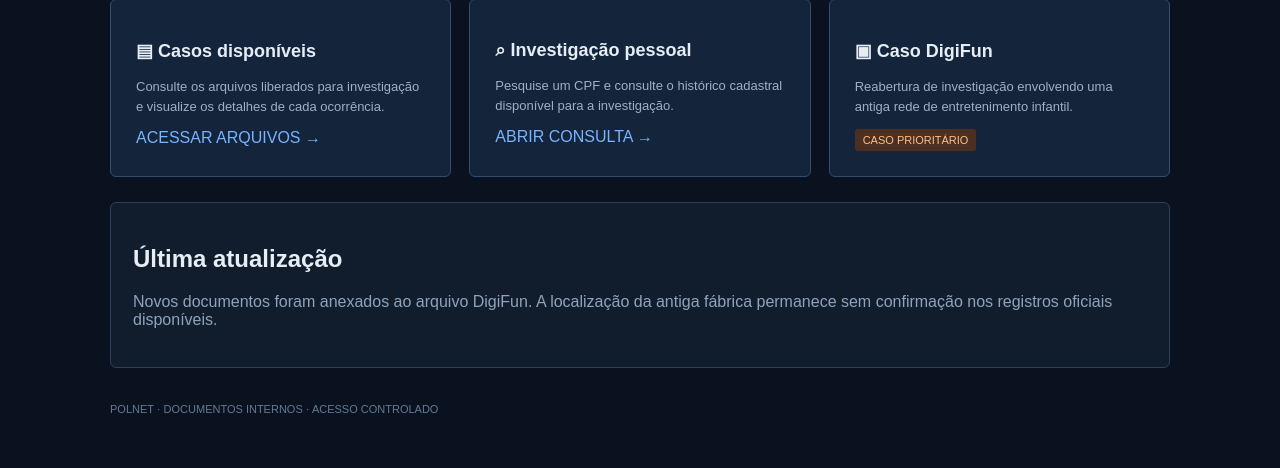
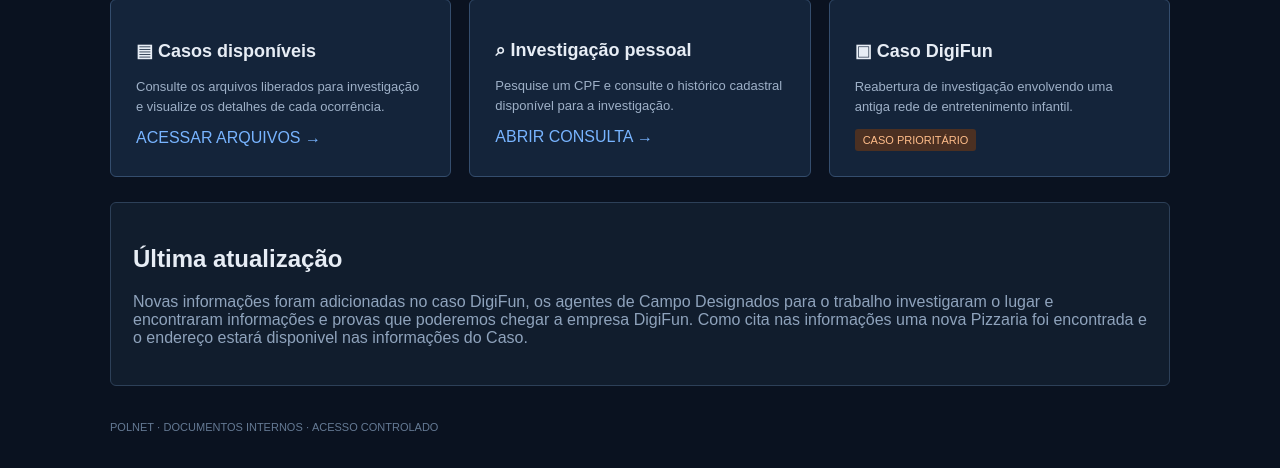
Before and after one commit to gokualvesc-lgtm/PoliciaSiteRpg, a Flask app: page /dashboard in a window 1280 px wide. Shown: the part 435-903 px from the top of the page. Before the commit the page ends 848 px from the top, so only its background shows below. Run offline with Flask 3, Linux system fonts and the light colour scheme.

Commit message:
Atualização 3

```diff
--- a/templates/dashboard.html
+++ b/templates/dashboard.html
@@ -121,9 +121,9 @@
     <section class="panel" style="margin-top:25px">
         <h2>Última atualização</h2>
         <p class="muted">
-            Novos documentos foram anexados ao arquivo DigiFun.
-            A localização da antiga fábrica permanece sem confirmação
-            nos registros oficiais disponíveis.
+            Novas informações foram adicionadas no caso DigiFun, os agentes de Campo Designados para o trabalho investigaram o lugar
+            e encontraram informações e provas que poderemos chegar a empresa DigiFun. Como cita nas informações uma nova Pizzaria foi
+            encontrada e o endereço estará disponivel nas informações do Caso.
         </p>
     </section>
 
```
Also changed, not shown: templates/casoDigifunAtt.html (+10 -0 lines).
